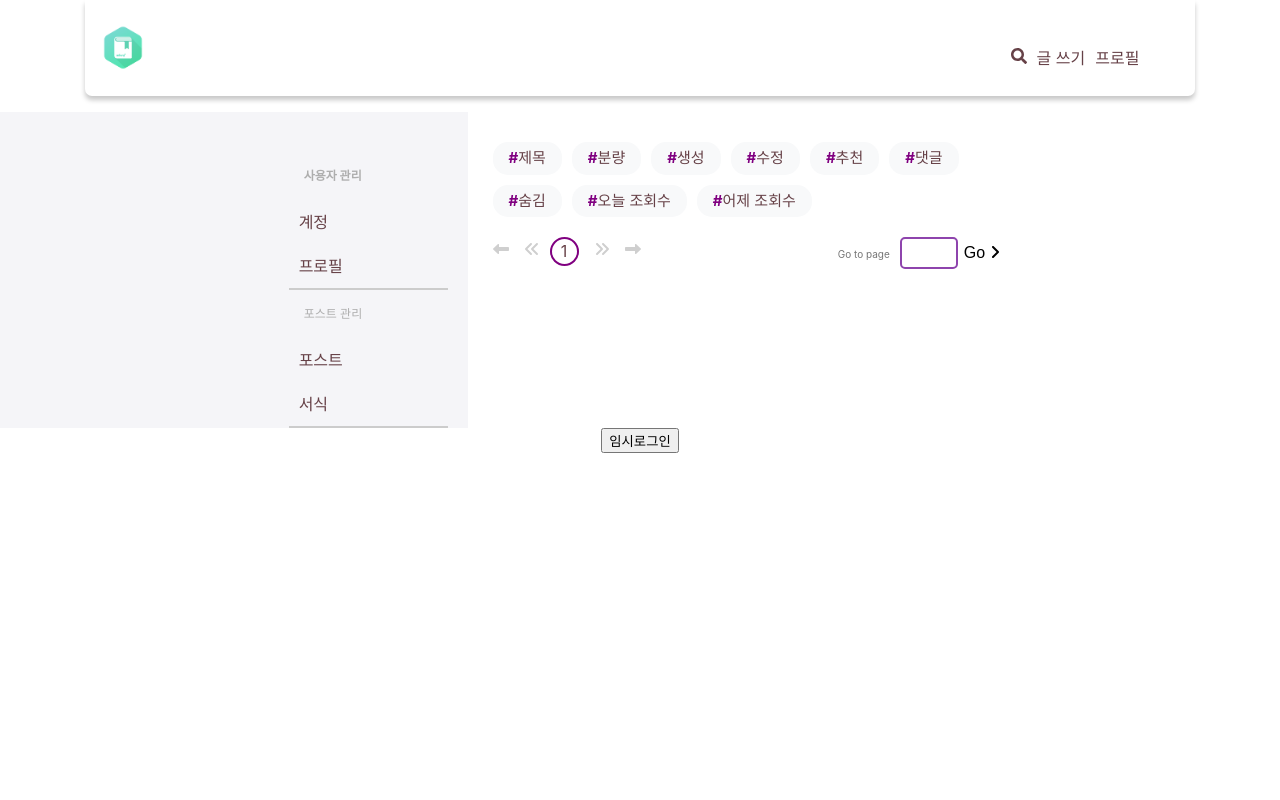
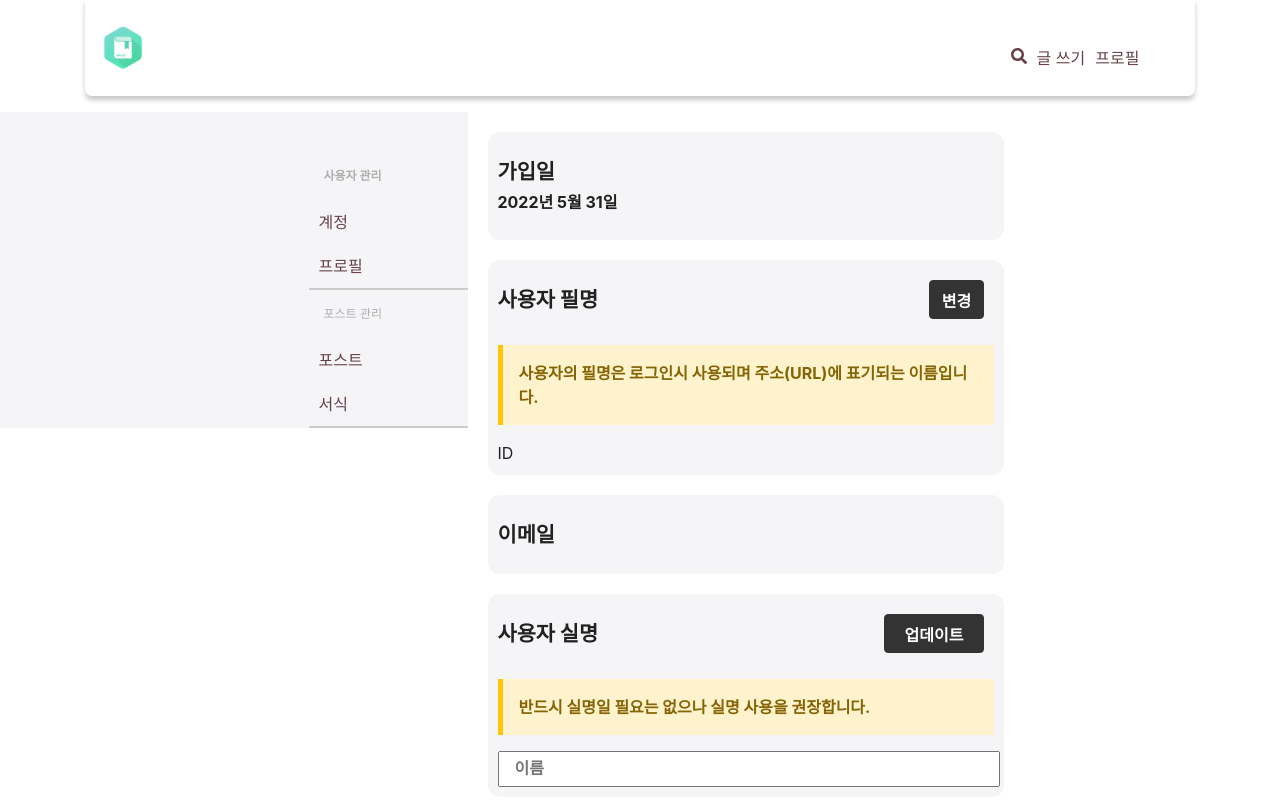
Before and after one commit to SuHuenPyo/blog, a React (Create React App) app in the folder frontend/miary/: page /management in a window 1280 px wide. Shown: the top 800 px of the page. Built offline with nearby package versions, Linux system fonts and the light colour scheme; a small style sheet from the web is missing.

Commit message:
MIARY-9 관리 (계정)컨텐트 영역 디자인 수정

```diff
--- a/frontend/miary/src/assets/css/Account.module.css
+++ b/frontend/miary/src/assets/css/Account.module.css
@@ -1,6 +1,9 @@
 /* 공통 */
 .Fullaccount {
     text-align: left;
+    width: 100%;
+    min-width: 60%;
+    max-width: 100%;
 }
 
 h1 {
@@ -32,8 +35,8 @@ h1 {
     font-size: 1.0rem;
     border-radius: 0.25rem;
     font-weight: bold;
-    width: 15%;
-    height: auto;
+    width: 100%;
+    max-width: 100px;
     margin: 10px;
 }
 
@@ -69,8 +72,8 @@ h1 {
     font-size: 1.0rem;
     border-radius: 0.25rem;
     font-weight: bold;
-    width: 9%;
-    height: auto;
+    width: 100%;
+    max-width: 55px;
     margin: 10px;
 }
 /* email */
@@ -135,8 +138,6 @@ h1 {
 .PIP input {
     width: 13px;
     height: 13px;
-    margin-right: -27%;
-    margin-left:  -28%;
     display: inline-block;
 }
 
@@ -147,6 +148,7 @@ h1 {
     width: auto;
     margin-bottom: 13px;
     display: inline;
+    margin-left: 5px;
 }
 
 
--- a/frontend/miary/src/assets/css/Left.module.css
+++ b/frontend/miary/src/assets/css/Left.module.css
@@ -1,14 +1,10 @@
 /* 공통 */
 .Left {
     width: 40%;
-    padding-right: 10px;
+    min-width: 40%;
+    max-width: 70%;
     text-align: left;
-    padding-left: 55%;
-}
-
-a {
-    text-decoration: none;
-    color: black;
+    float: right;
 }
 
 /* 사용자 관리 */
--- a/frontend/miary/src/components/Management/Left.js
+++ b/frontend/miary/src/components/Management/Left.js
@@ -10,24 +10,22 @@ export const Left = () => {
       </div>
         <div className={Style.MU1}>
           <Link to="/Management/Account">
-            <a href="/">
               <div className={Style.Account}>계정</div>
-            </a>
           </Link>
-          <a href="/">
+          <Link to="/Management/Profile">
             <div className={Style.Profile}>프로필</div>
-          </a>
+          </Link>
         </div>
       <div className={Style.PM}>
         포스트 관리
       </div>
         <div className={Style.PM1}>
-          <a href="/">
+          <Link to="/Management/Post">
             <div className={Style.Post}>포스트</div>
-          </a>
-          <a href="/">
+          </Link>
+          <Link to="/Management/Form">
             <div className={Style.Form}>서식</div>
-          </a>
+          </Link>
         </div>
     </div>
   )
--- a/frontend/miary/src/pages/Management.js
+++ b/frontend/miary/src/pages/Management.js
@@ -15,7 +15,7 @@ export const Management = () => {
         <Left></Left>
       </div>
       <div className={Style.Accountside}>
-        <Post></Post>
+        <Account></Account>
       </div>
     </div>
   )
```
